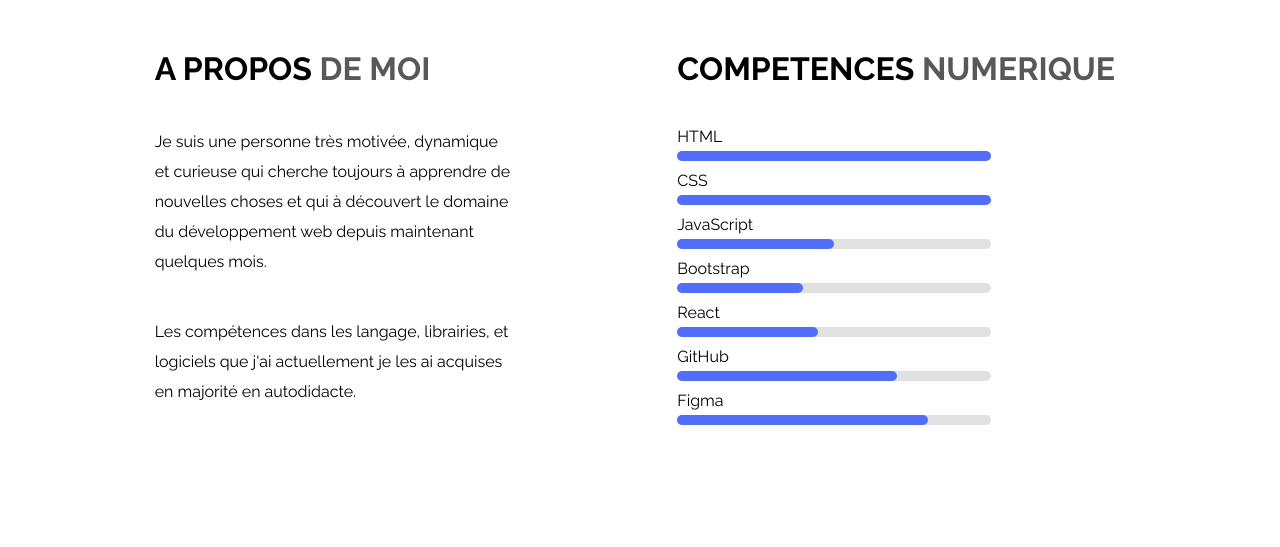
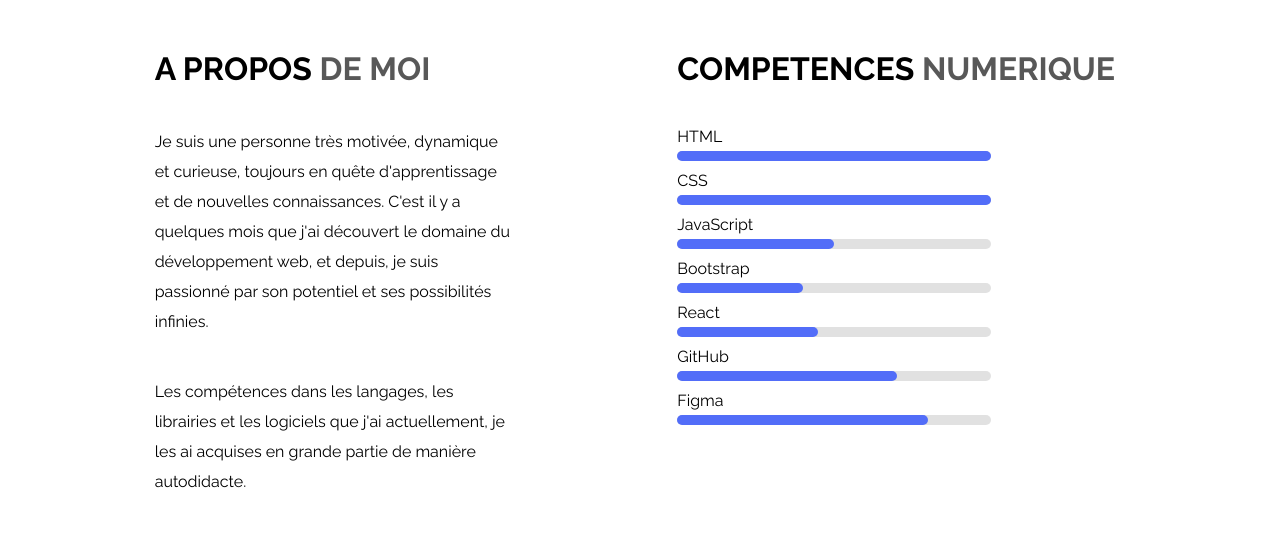
Before and after one commit to JohanPires/PortfolioJohanPires.github.io, a plain HTML site: page index.html in a window 1280 px wide. Shown: the part 840-1387 px from the top of the page. Drawn offline with Linux system fonts and the light colour scheme.

Commit message:
version corrigé

```diff
--- a/index.html
+++ b/index.html
@@ -43,13 +43,16 @@
       <div class="left-part">
         <h3><span>A PROPOS </span>DE MOI</h3>
         <p>
-          Je suis une personne très motivée, dynamique et curieuse qui cherche
-          toujours à apprendre de nouvelles choses et qui à découvert le domaine
-          du développement web depuis maintenant quelques mois.
+          Je suis une personne très motivée, dynamique et curieuse, toujours en
+          quête d'apprentissage et de nouvelles connaissances. C'est il y a
+          quelques mois que j'ai découvert le domaine du développement web, et
+          depuis, je suis passionné par son potentiel et ses possibilités
+          infinies.
         </p>
         <p>
-          Les compétences dans les langage, librairies, et logiciels que j'ai
-          actuellement je les ai acquises en majorité en autodidacte.
+          Les compétences dans les langages, les librairies et les logiciels que
+          j'ai actuellement, je les ai acquises en grande partie de manière
+          autodidacte.
         </p>
       </div>
       <div class="right-part">
```
Also changed, not shown: index.js (+0 -13 lines).
